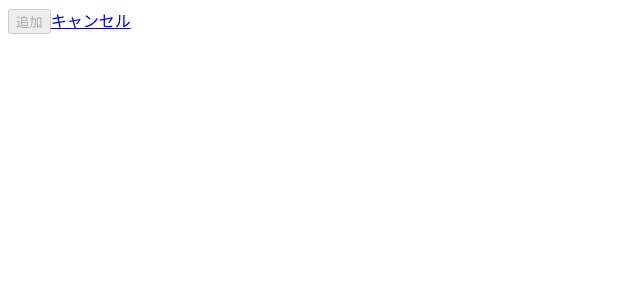
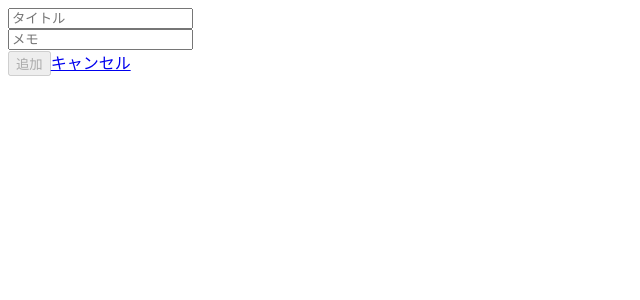
Before and after one commit to nguen1225/react-memo, a React (Create React App) app: page /new in a window 1280 px wide. Shown: the top 300 px of the page, without its empty margins (0-640 px from the left). Built offline with nearby package versions, Linux system fonts and the light colour scheme.

Commit message:
表示バグ修正

```diff
--- a/src/components/memoNew.js
+++ b/src/components/memoNew.js
@@ -30,10 +30,10 @@ class memoNew extends Component{
 		return (
 			<form onSubmit = { handleSubmit(this.onSubmit)}>
 				<div>
-					<field label = 'タイトル' name = 'title' type = 'text' component = { this.renderField } />
+					<Field label = 'タイトル' name = 'title' type = 'text' component = { this.renderField } />
 				</div>
 				<div>
-					<field label = 'メモ' name = 'memo' type = 'text' component = { this.renderField } />
+					<Field label = 'メモ' name = 'memo' type = 'text' component = { this.renderField } />
 				</div>
 				<div>
 					<input type = "submit" value = "追加" disabled = { pristine || submitting || invalid } />
```
